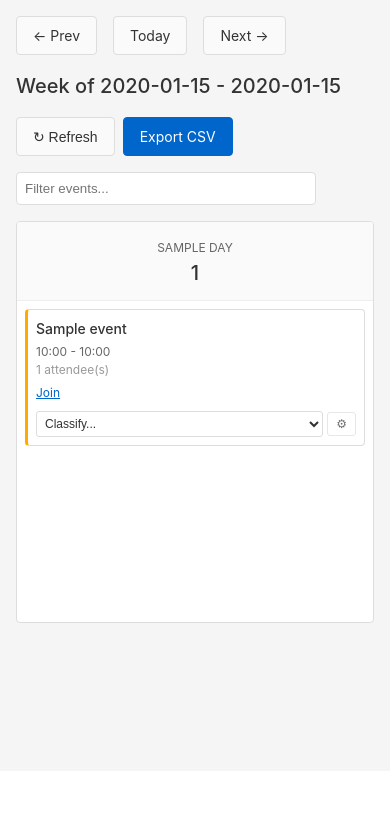
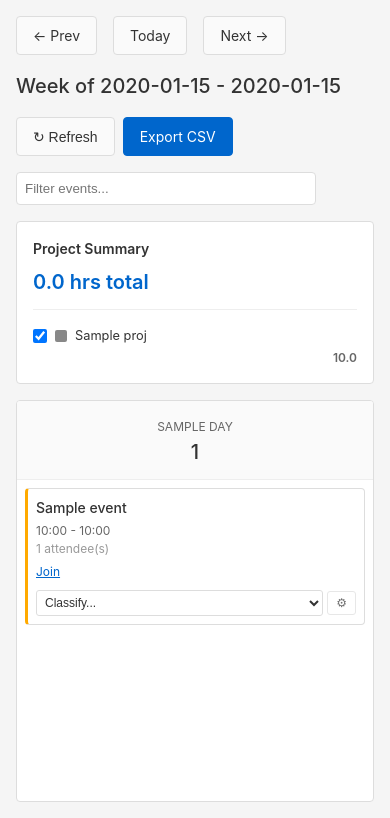
Before and after one commit to michaelwinser/timesheet-app, a FastAPI app: template src/templates/week.html in a window 390 px wide. Shown: the part 73-891 px from the top of the page. Before the commit the page ends 696 px from the top, so only its background shows below. Run offline with FastAPI, Linux system fonts and the light colour scheme; the template is opened without the code that fills it: most values are stand-ins (such as "Sample title", 1, 10 or a date in 2020); data that the repository does not hold is empty.

Commit message:
Add project hours summary sidebar to week view (BUG-027)
- Add project summary sidebar showing hours by project for current week
- Include visual progress bars and checkbox toggles to filter events
- Calculate project hours server-side in routes/ui.py
- Client-side filtering only (doesn't affect rule matching)
- Responsive layout: sidebar moves below grid on narrow screens
- Fix: sidebar toggle now uses sessionStorage, not database is_visible
- Add new bugs: BUG-028 (persist visibility), BUG-029 (sort projects),
  BUG-030 (wide screen layout)

🤖 Generated with [Claude Code](https://claude.com/claude-code)

Co-Authored-By: Claude Opus 4.5 <noreply@anthropic.com>

```diff
--- a/src/static/css/style.css
+++ b/src/static/css/style.css
@@ -194,6 +194,12 @@ body {
     color: var(--text-primary);
 }
 
+/* Week container with sidebar */
+.week-container {
+    display: flex;
+    gap: 1rem;
+}
+
 /* Week grid */
 .week-grid {
     display: grid;
@@ -203,6 +209,8 @@ body {
     border: 1px solid var(--border-color);
     border-radius: 4px;
     overflow: hidden;
+    flex: 1;
+    min-width: 0;
 }
 
 @media (max-width: 900px) {
@@ -262,6 +270,114 @@ body {
     font-size: 0.875rem;
     text-align: center;
     padding: 1rem;
+}
+
+/* Project summary sidebar */
+.project-summary-sidebar {
+    width: 220px;
+    flex-shrink: 0;
+    background: var(--bg-secondary);
+    border: 1px solid var(--border-color);
+    border-radius: 4px;
+    padding: 1rem;
+    height: fit-content;
+    position: sticky;
+    top: 1rem;
+}
+
+.project-summary-sidebar h3 {
+    font-size: 0.875rem;
+    font-weight: 600;
+    margin-bottom: 0.5rem;
+    color: var(--text-primary);
+}
+
+.summary-total {
+    font-size: 1.25rem;
+    font-weight: 600;
+    color: var(--accent-primary);
+    margin-bottom: 1rem;
+    padding-bottom: 0.75rem;
+    border-bottom: 1px solid var(--border-light);
+}
+
+.summary-list {
+    display: flex;
+    flex-direction: column;
+    gap: 0.75rem;
+}
+
+.summary-item {
+    display: flex;
+    flex-direction: column;
+    gap: 0.25rem;
+}
+
+.summary-toggle {
+    display: flex;
+    align-items: center;
+    gap: 0.5rem;
+    cursor: pointer;
+    font-size: 0.8rem;
+}
+
+.summary-toggle input[type="checkbox"] {
+    width: 14px;
+    height: 14px;
+    cursor: pointer;
+}
+
+.summary-color {
+    width: 12px;
+    height: 12px;
+    border-radius: 2px;
+    flex-shrink: 0;
+}
+
+.summary-name {
+    flex: 1;
+    overflow: hidden;
+    text-overflow: ellipsis;
+    white-space: nowrap;
+    color: var(--text-primary);
+}
+
+.summary-hours {
+    font-size: 0.75rem;
+    font-weight: 600;
+    color: var(--text-secondary);
+    text-align: right;
+    margin-left: auto;
+}
+
+.summary-bar {
+    height: 4px;
+    background: var(--bg-tertiary);
+    border-radius: 2px;
+    overflow: hidden;
+}
+
+.summary-bar-fill {
+    height: 100%;
+    border-radius: 2px;
+    transition: width 0.3s ease;
+}
+
+@media (max-width: 1100px) {
+    .week-container {
+        flex-direction: column-reverse;
+    }
+
+    .project-summary-sidebar {
+        width: 100%;
+        position: static;
+    }
+
+    .summary-list {
+        display: grid;
+        grid-template-columns: repeat(auto-fill, minmax(180px, 1fr));
+        gap: 0.5rem;
+    }
 }
 
 /* Event cards */
--- a/src/static/js/app.js
+++ b/src/static/js/app.js
@@ -225,3 +225,28 @@ function filterEvents() {
         card.style.display = matches ? '' : 'none';
     });
 }
+
+/**
+ * Toggle project visibility in the week view (client-side filter only).
+ * This does NOT affect the database or rule matching - it's purely visual.
+ */
+function toggleProjectVisibility(projectId, isVisible) {
+    // Get project name from the sidebar item
+    const summaryItem = document.querySelector(`.summary-item[data-project-id="${projectId}"]`);
+    const projectName = summaryItem ? summaryItem.querySelector('.summary-name').textContent : '';
+
+    // Update event card visibility based on project
+    const cards = document.querySelectorAll('.event-card');
+    cards.forEach(card => {
+        const cardProject = card.dataset.project || '';
+        if (cardProject === projectName) {
+            card.style.display = isVisible ? '' : 'none';
+        }
+    });
+
+    // Store visibility preferences in sessionStorage for this week
+    const visibilityKey = `projectVisibility_${window.weekStart}`;
+    let visibility = JSON.parse(sessionStorage.getItem(visibilityKey) || '{}');
+    visibility[projectId] = isVisible;
+    sessionStorage.setItem(visibilityKey, JSON.stringify(visibility));
+}
--- a/src/templates/week.html
+++ b/src/templates/week.html
@@ -20,6 +20,7 @@
     <input type="text" id="filter-input" placeholder="Filter events..." onkeyup="filterEvents()">
 </div>
 
+<div class="week-container">
 <div class="week-grid">
     {% for day in days %}
     <div class="day-column {% if day.is_today %}today{% endif %}">
@@ -96,6 +97,30 @@
     </div>
     {% endfor %}
 </div>
+
+<aside class="project-summary-sidebar">
+    <h3>Project Summary</h3>
+    <div class="summary-total">{{ "%.1f"|format(total_hours) }} hrs total</div>
+    <div class="summary-list">
+        {% for proj in project_summary %}
+        <div class="summary-item" data-project-id="{{ proj.id }}">
+            <label class="summary-toggle">
+                <input type="checkbox" checked
+                       onchange="toggleProjectVisibility({{ proj.id }}, this.checked)">
+                <span class="summary-color" style="background-color: {{ proj.color }}"></span>
+                <span class="summary-name">{{ proj.name }}</span>
+            </label>
+            <span class="summary-hours">{{ "%.1f"|format(proj.hours) }}</span>
+            {% if total_hours > 0 %}
+            <div class="summary-bar">
+                <div class="summary-bar-fill" style="width: {{ (proj.hours / total_hours * 100)|int }}%; background-color: {{ proj.color }}"></div>
+            </div>
+            {% endif %}
+        </div>
+        {% endfor %}
+    </div>
+</aside>
+</div>
 <!-- Create Rule Modal -->
 <div id="rule-modal" class="modal-overlay hidden">
     <div class="modal-content">
@@ -144,10 +169,31 @@
     window.weekStart = "{{ week_start }}";
     window.weekEnd = "{{ week_end }}";
 
-    // Auto-sync on page load
+    // Auto-sync on page load and restore visibility preferences
     document.addEventListener('DOMContentLoaded', function() {
         syncEventsQuiet();
+        restoreProjectVisibility();
     });
+
+    /**
+     * Restore project visibility preferences from sessionStorage.
+     */
+    function restoreProjectVisibility() {
+        const visibilityKey = `projectVisibility_${window.weekStart}`;
+        const visibility = JSON.parse(sessionStorage.getItem(visibilityKey) || '{}');
+
+        for (const [projectId, isVisible] of Object.entries(visibility)) {
+            if (!isVisible) {
+                // Update checkbox state
+                const checkbox = document.querySelector(`.summary-item[data-project-id="${projectId}"] input[type="checkbox"]`);
+                if (checkbox) {
+                    checkbox.checked = false;
+                    // Trigger visibility update
+                    toggleProjectVisibility(parseInt(projectId), false);
+                }
+            }
+        }
+    }
 
     // Rule creation from event
     let currentEventId = null;
```
Also changed, not shown: docs/BUGS.md (+95 -0 lines), src/routes/ui.py (+33 -3 lines).
